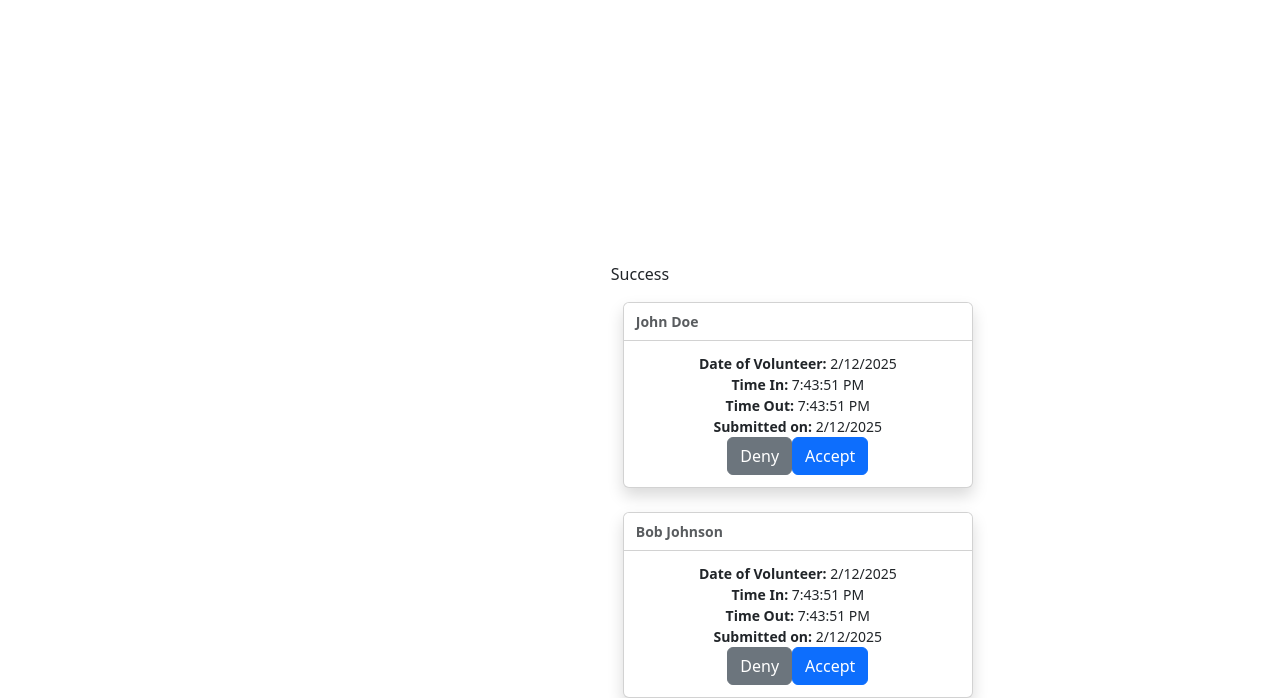
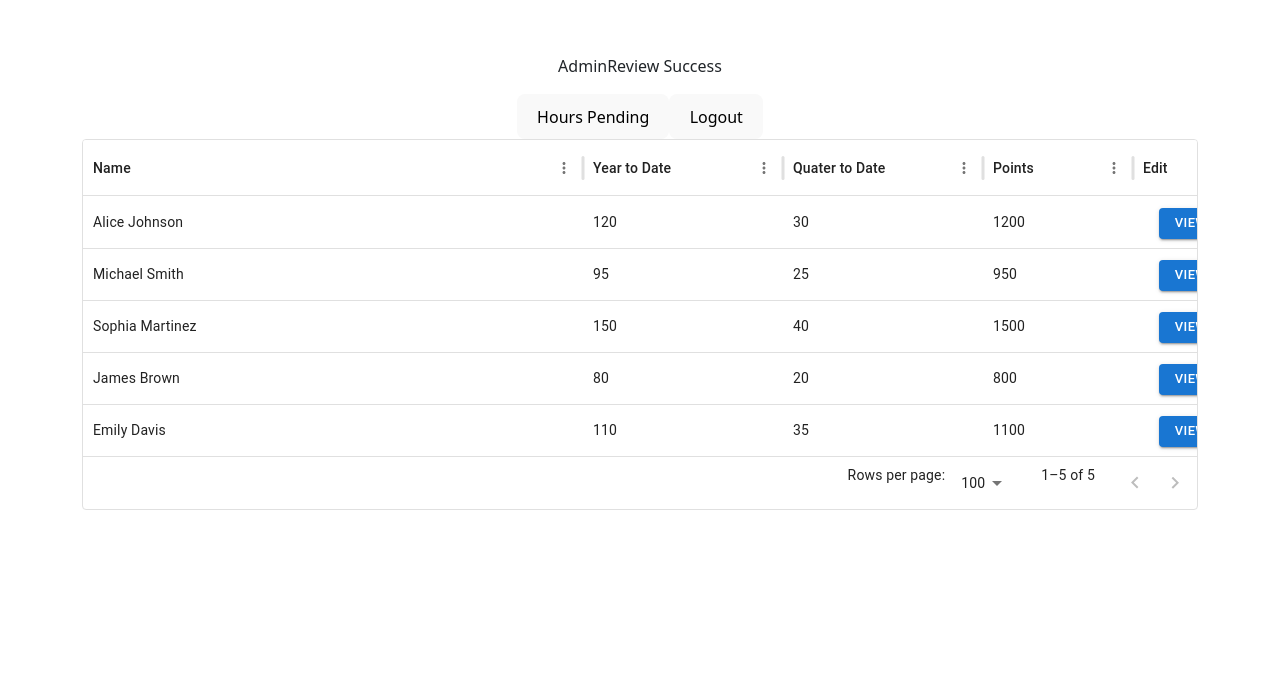
Before and after one commit to PValdovinos/forestry-club, a React (Vite) app in the folder forestry-club-hour-tracker/: page /adminClub in a window 1280 px wide. Shown: the part 118-816 px from the top of the page. Built offline with nearby package versions, Linux system fonts and the light colour scheme.

Commit message:
Clean navigation. Add Club view. Add Member view. Restructure directories.

```diff
--- a/forestry-club-hour-tracker/src/App.jsx
+++ b/forestry-club-hour-tracker/src/App.jsx
@@ -1,47 +1,39 @@
-import { useState } from 'react'
-import './App.css'
-import Stub from './components/Stub'
+import './App.css';
 import { BrowserRouter, Route, Routes } from 'react-router';
-import ReactDOM from 'react-dom/client';
-import AdminReview from './AdminReview';
-import AdminMemberView from './AdminMemberView';
+import AdminReview from './pages/AdminReview';
+import AdminMemberView from './pages/AdminMemberView';
+import AdminClubView from './pages/AdminClubView';
 import Navigation from './Navigation';
 
 import Container from 'react-bootstrap/Container';
 import Row from 'react-bootstrap/Row';
 import Col from 'react-bootstrap/Col';
+import MemberView from './pages/MemberView';
 
 function App() {
-
   return (
     <>
-      <BrowserRouter>
-        <Routes>
-          <Route path='/' element={<Navigation />}>
-            <Route index element={<p>Home</p>} />
-            <Route path='/adminReview' element={<AdminReview />} />
-            <Route path='/adminReview/:member' element={<AdminMemberView />} />
-          </Route>
-        </Routes>
-      </BrowserRouter>
-
-      <p>Success</p>
       <Container>
         <Row>
           <Col>
             <BrowserRouter>
               <Routes>
                 <Route path='/' element={<Navigation />}>
-                  <Route index element={<App />} />
-                  <Route path='/AdminReview' element={<AdminReview />} />
+                  <Route index element={
+                    <>
+                      <p>Home</p>
+                      <div><a href='/adminReview'>Admin View</a></div>
+                      <div><a href='/member'>Member View</a></div>
+                      <div><a href='/adminClub'>Admin Club View</a></div>
+                    </>
+                    } />
+                  <Route path='/adminReview' element={<AdminReview />} />
+                  <Route path='/adminClub/:member' element={<AdminMemberView />} />
+                  <Route path='/adminClub' element={<AdminClubView />} />
+                  <Route path='/member' element={<MemberView />} />
                 </Route>
               </Routes>
             </BrowserRouter>
-          </Col>
-        </Row>
-        <Row>
-          <Col>
-            <AdminReview />
           </Col>
         </Row>
       </Container>
--- a/forestry-club-hour-tracker/src/Navigation.jsx
+++ b/forestry-club-hour-tracker/src/Navigation.jsx
@@ -1,16 +1,9 @@
-import React from 'react';
-import ReactDOM from 'react-dom/client';
-import { BrowserRouter, Routes, Route, Outlet } from 'react-router';
-
-import App from './App';
-import AdminReview from './AdminReview';
+import { Outlet } from 'react-router';
 
 function Navigation() {
     return <>
-        <p>Navigation</p>
         <Outlet />
     </>
-
 }
 
 export default Navigation;
--- a/forestry-club-hour-tracker/src/main.jsx
+++ b/forestry-club-hour-tracker/src/main.jsx
@@ -2,11 +2,6 @@ import { StrictMode } from 'react'
 import { createRoot } from 'react-dom/client'
 import './index.css'
 import App from './App.jsx'
-import AdminReview from './AdminReview.jsx'
-
-import React from 'react';
-import ReactDOM from 'react-dom/client';
-import { BrowserRouter, Routes, Route } from 'react-router';
 
 createRoot(document.getElementById('root')).render(
 
--- /dev/null
+++ b/forestry-club-hour-tracker/src/pages/AdminClubView.jsx
@@ -0,0 +1,46 @@
+import AdminNav from "../components/AdminNav";
+import AdminTable from "../components/Table";
+import { Button } from '@mui/material';
+
+
+function AdminClubView() {
+    const exampleData = [
+        { "id": 0, "name": "Alice Johnson", "ytd": 120, "qtd": 30, "points": 1200 },
+        { "id": 1, "name": "Michael Smith", "ytd": 95, "qtd": 25, "points": 950 },
+        { "id": 2, "name": "Sophia Martinez", "ytd": 150, "qtd": 40, "points": 1500 },
+        { "id": 3, "name": "James Brown", "ytd": 80, "qtd": 20, "points": 800 },
+        { "id": 4, "name": "Emily Davis", "ytd": 110, "qtd": 35, "points": 1100 }
+    ];
+
+    const rowData = exampleData;
+
+    const columns= [
+        {field: 'name', headerName: 'Name', width: 500},
+        {field: 'ytd', headerName: 'Year to Date', width: 200},
+        {field: 'qtd', headerName: 'Quater to Date', width: 200},
+        {field: 'points', headerName: 'Points', width: 150},
+        {field: 'none', headerName: 'Edit', renderCell: ViewButton,
+            width: 150,  sortable: false, filterable: false, resizable: false,
+            hideable: false, disableExport: true, disableColumnMenu: true}
+    ];
+
+    function ViewButton(props) {
+        return (<a href={"/adminClub/"+rowData[props.id].name}><Button
+        variant="contained"
+        size="small"
+        style={{ marginLeft: 16 }}
+    >
+        View
+    </Button></a>)
+    }
+
+    return (
+        <>
+            <p>AdminReview Success</p>
+            <AdminNav />
+            <AdminTable rows={rowData} columns={columns}/>
+        </>
+    );
+}
+
+export default AdminClubView;
--- a/forestry-club-hour-tracker/src/AdminMemberView.jsx
+++ b/forestry-club-hour-tracker/src/pages/AdminMemberView.jsx
@@ -1,8 +1,7 @@
-import AdminNav from "./AdminNav";
+import AdminNav from "../components/AdminNav";
 import { useParams } from "react-router";
-import MemberTimesTable from "./components/Table";
+import MemberTimesTable from "../components/Table";
 import { Button } from '@mui/material';
-import { alignProperty } from "@mui/material/styles/cssUtils";
 
 
 function AdminMemberView() {
@@ -21,7 +20,7 @@ function AdminMemberView() {
         { field: 'date', headerName: 'Date', width: 500 },
         { field: 'hours', headerName: 'Hours', width: 200 },
         { field: 'status', headerName: 'Status', width: 200 },
-        { field: 'edit', headerName: '', width: 500, renderCell: EditButton,
+        { field: 'edit', headerName: '', renderCell: EditButton,
             width: 150,  sortable: false, filterable: false, resizable: false,
             hideable: false, disableExport: true, disableColumnMenu: true }
     ];
@@ -31,13 +30,13 @@ function AdminMemberView() {
         variant="contained"
         size="small"
         style={{ marginLeft: 16 }}
-    >
-        review
-    </Button></a>)
+        >
+            review
+        </Button></a>)
     }
     return (
         <>
-            <a href="/adminReview"><button>Back</button></a>
+            <a href="/adminClub"><button>Back</button></a>
             <AdminNav />
             <p style={{textAlign: "left"}}>{params.member}</p>
             <MemberTimesTable rows={rowData} columns={columns}/>
--- a/forestry-club-hour-tracker/src/AdminReview.jsx
+++ b/forestry-club-hour-tracker/src/pages/AdminReview.jsx
@@ -1,4 +1,4 @@
-import AdminNotify from "./components/AdminNotify";
+import AdminNotify from "../components/AdminNotify";
 
 import ToastContainer from 'react-bootstrap/ToastContainer';
 
--- /dev/null
+++ b/forestry-club-hour-tracker/src/pages/MemberView.jsx
@@ -0,0 +1,32 @@
+import MemberTimesTable from "../components/Table";
+
+
+function MemberView() {
+    const exampleData = [
+        { "id": 0, "date": "2025-02-20", "hours": 3, "points": 30, "status": "Accepted" },
+        { "id": 1,"date": "2025-02-21", "hours": 2.5, "points": 25, "status": "Accepted" },
+        { "id": 2,"date": "2025-02-22", "hours": 4, "points": 40, "status": "Pending" },
+        { "id": 3,"date": "2025-02-23", "hours": 1.5, "points": 15, "status": "Accepted" },
+        { "id": 4,"date": "2025-02-24", "hours": 3.8, "points": 38, "status": "Accepted" }
+    ];
+
+    const rowData = exampleData;
+
+    const columns = [
+        { field: 'date', headerName: 'Date', width: 500 },
+        { field: 'hours', headerName: 'Hours', width: 200 },
+        { field: 'points', headerName: 'points', width: 200 },
+        { field: 'status', headerName: 'Status', width: 200 }
+    ];
+
+    return (
+        <>
+            <a href="/"><button>logout</button></a>
+            <div style={{textAlign: "left"}}>John Manford</div>
+            <div>Point Total: 148</div>
+            <MemberTimesTable rows={rowData} columns={columns}/>
+        </>
+    );
+}
+
+export default MemberView;
```
Also changed, not shown: forestry-club-hour-tracker/src/components/AdminNav.jsx (renamed from forestry-club-hour-tracker/src/AdminNav.jsx), 1 other file (tests, documents, lock files or other folders).
